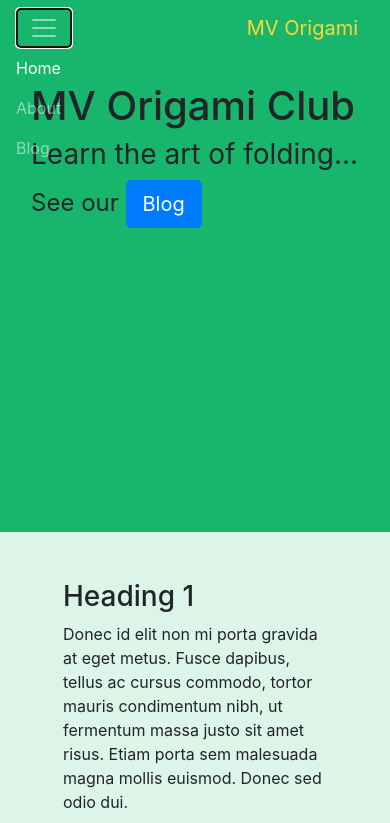
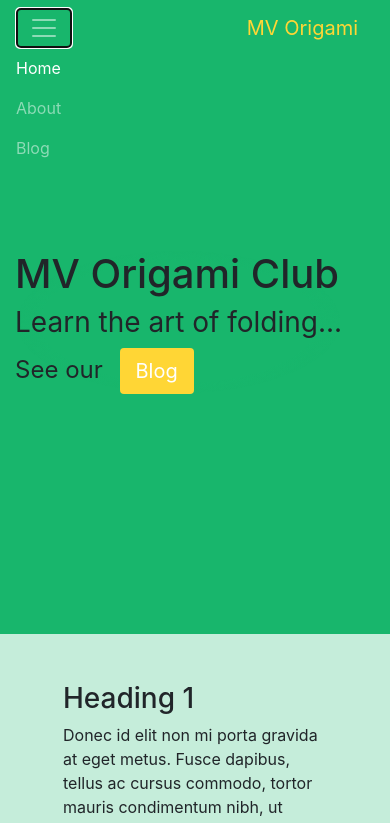
Before and after one commit to kirtan-shah/MVOrigamiClub, a plain HTML site: page index.html in a window 390 px wide. Both pictures are taken after a click on the button "Toggle navigation". Shown: the top 823 px of the page. Drawn offline with nearby package versions, Linux system fonts and the light colour scheme; a script that the page names is missing.

Commit message:
Add blog page, restyle jumbotron/colors.

```diff
--- /dev/null
+++ b/footer.html
@@ -0,0 +1,32 @@
+<footer>
+  <div class="container text-center">
+      <div class="row">
+          <div class="col-md-12">
+              <div class="block">
+                  <a class="logo" href="index.html">
+                      <h1>MV Origami Club</h1>
+                  </a>
+                  <ul class="menu">
+                      <li class="" style="text-decoration: underline;">
+                          <a href="index.html">HOME</a>
+                      </li>
+                      <li class="">
+                          <a href="about.html">ABOUT</a>
+                      </li>
+                      <li class="">
+                          <a href="resources.html">RESOURCES</a>
+                      </li>
+                      <li class="">
+                          <a href="contact.html">CONTACT</a>
+                      </li>
+                      <li class="">
+                          <a href="join.html">JOIN</a>
+                      </li>
+                  </ul>
+                  <p class="copyright-text">2019 © Monta Vista Origami Club</p>
+                  <p class="copyright-text">Made with <i class="fas fa-heart"></i>in Cupertino, CA</p>
+              </div>
+          </div>
+      </div>
+  </div>
+</footer>
--- a/index.html
+++ b/index.html
@@ -11,7 +11,7 @@
 
     <!-- Optional JavaScript -->
     <!-- jQuery first, then Popper.js, then Bootstrap JS -->
-    <script src="https://code.jquery.com/jquery-3.3.1.slim.min.js" integrity="sha384-q8i/X+965DzO0rT7abK41JStQIAqVgRVzpbzo5smXKp4YfRvH+8abtTE1Pi6jizo" crossorigin="anonymous"></script>
+    <script src="https://code.jquery.com/jquery-3.4.0.min.js" integrity="sha384-JUMjoW8OzDJw4oFpWIB2Bu/c6768ObEthBMVSiIx4ruBIEdyNSUQAjJNFqT5pnJ6" crossorigin="anonymous"></script>
     <script src="https://cdnjs.cloudflare.com/ajax/libs/popper.js/1.14.7/umd/popper.min.js" integrity="sha384-UO2eT0CpHqdSJQ6hJty5KVphtPhzWj9WO1clHTMGa3JDZwrnQq4sF86dIHNDz0W1" crossorigin="anonymous"></script>
     <script src="https://stackpath.bootstrapcdn.com/bootstrap/4.3.1/js/bootstrap.min.js"></script>
 
@@ -19,32 +19,14 @@
   </head>
   <body style="padding-top: 50px;">
 
-    <nav class="navbar navbar-expand-lg navbar-dark fixed-top nav-purple">
-        <button class="navbar-toggler navbar-toggler-right" type="button" data-toggle="collapse" data-target="#navbarsExampleDefault" aria-controls="navbarsExampleDefault" aria-expanded="false" aria-label="Toggle navigation">
-            <span class="navbar-toggler-icon"></span>
-        </button>
-        <a class="navbar-brand" href="#">MV Origami</a>
 
-        <div class="collapse navbar-collapse" id="navbarsExampleDefault">
-            <ul class="navbar-nav float-xl-right">
-                <li class="nav-item active">
-                    <a class="nav-link" href="#">Home <span class="sr-only">(current)</span></a>
-                </li>
-                <li class="nav-item">
-                    <a class="nav-link" href="#">About</a>
-                </li>
-                <li class="nav-item">
-                <a class="nav-link" href="#">Blog</a>
-                </li>
-            </ul>
-        </div>
-    </nav>
-
-    <div id="jumbotron-home" style="/*background-image: url('mv.jpg'); background-size: cover;*/ min-height: 450px;">
-        <div id="jumbo-text" class="container">
+    <div class="container" id="jumbotron-home">
+        <div class="jumbotron" id="jumbo-text">
+          <div id="jumbo-wrap">
             <h1>MV Origami Club</h1>
             <h3 style="font-weight: normal">Learn the art of folding...</h3>
-            <h4 style="font-weight: normal">See our <a  href="#" class="btn btn-primary btn-lg">Blog</a> </h4>
+            <h4 style="font-weight: normal">See our <a  href="blog/" id="blog-btn" class="btn-lg">Blog</a> </h4>
+          </div>
         </div>
     </div>
 
@@ -83,43 +65,25 @@
         </p>
     </div>
 
-    <footer>
-        <div class="container text-center">
-            <div class="row">
-                <div class="col-md-12">
-                    <div class="block">
-                        <a class="logo" href="index.html">
-                            <h1>MV Origami Club</h1>
-                        </a>
-                        <ul class="menu">
-                            <li class="" style="text-decoration: underline;">
-                                <a href="index.html">HOME</a>
-                            </li>
-                            <li class="">
-                                <a href="about.html">ABOUT</a>
-                            </li>
-                            <li class="">
-                                <a href="resources.html">RESOURCES</a>
-                            </li>
-                            <li class="">
-                                <a href="contact.html">CONTACT</a>
-                            </li>
-                            <li class="">
-                                <a href="join.html">JOIN</a>
-                            </li>
-                        </ul>
-                        <p class="copyright-text">2019 © Monta Vista Origami Club</p>
-                        <p class="copyright-text">Made with <i class="fas fa-heart"></i>in Cupertino, CA</p>
-                    </div>
-                </div>
-            </div>
-        </div>
-    </footer>
+    <div id="particles-js"></div>
 
-    <div id="particles-js" style="z-index:-1000; position: absolute; top: 0; left: 0; width: 100%; height: 100%;"></div>
+    <script src="template.js"></script>
+    <script>
 
+      function checkRepulse(p, pJS) {
+        let $box = $(".jumbotron > h1");
+        let cx = p.x - $box.position().left;
+        let cx2 = p.x - ($box.position().left + $box.width());
+        let cy = p.y - $box.position().top;
+        let cy2 = p.y - ($box.position().top + $box.height());
+        //console.log(cx, cy, cx2 - cx, cy2 - cy);
+        pJS.interactivity.mouse.pos_x = Math.abs(cx) < Math.abs(cx2) ? cx : cx2;
+        pJS.interactivity.mouse.pos_y = Math.abs(cy) < Math.abs(cy2) ? cy : cy2;
+        pJS.fn.modes.repulseParticle(p);
+      }
 
-    <script src="particles.js"></script>
+    </script>
+    <script src="particles-custom.js"></script>
     <script src="main.js"></script>
 
   </body>
--- a/main.css
+++ b/main.css
@@ -8,30 +8,57 @@ body {
 }
 
 #jumbotron-home {
-    background-color: #00000000;
-    padding: 2rem 1rem;
-    margin-bottom: 2rem;
-    border-radius: 0.3rem;
+    /*background-color: blue;
+    height: 500px;*/
+}
+#jumbo-text {
+  padding: 200px 0;
+  background: transparent;
+  display: inline-block;
+}
+#jumbo-wrap {
+  background: radial-gradient(ellipse, rgba(24,182,108,1) 60%, rgba(24,182,108,0) 70%);
 }
 
 #content-back {
   width: 100%;
   height: auto;
-  background-color: rgba(255, 255, 255, 0.85);
+  background-color: rgba(255, 255, 255, 0.75);
   padding: 3em;
 }
 
 #content {
+
+
+
 }
-/*
-footer {
-  position: absolute;
-  bottom: 0;
-  width: 100%;
-  height: 60px;
-  background: white;
+
+#blog-btn {
+  margin-left: .5em;
+  background: #ffd635;
+  color: white;
+  outline: none;
+  border: none;
+  display: inline-block;
+  font-weight: 400;
+  text-align: center;
+  vertical-align: middle;
+  line-height: 1.5;
+  border-radius: 0.25rem;
 }
-*/
+#blog-btn:hover {
+  color: #ffffff9f;
+  text-decoration: none;
+}
+
+#particles-js {
+    position: fixed;
+    top: 0;
+    left: 0;
+    z-index: -1000;
+    width: 100%;
+    height: 100%;
+}
 
 .menu {
     margin-top: 14px;
@@ -81,6 +108,9 @@ footer p.copyright-text a:hover {
 }
 
 .nav-purple {
+    position: absolute;
+    top: 0;
+    width: 100%;
     background-color: rgb(100, 40, 160, 0);
 }
 .nav-purple .navbar-brand {
--- a/nav.html
+++ b/nav.html
@@ -0,0 +1,20 @@
+  <nav class="navbar navbar-expand-lg navbar-dark nav-purple">
+      <button class="navbar-toggler navbar-toggler-right" type="button" data-toggle="collapse" data-target="#navbarsExampleDefault" aria-controls="navbarsExampleDefault" aria-expanded="false" aria-label="Toggle navigation">
+          <span class="navbar-toggler-icon"></span>
+      </button>
+      <a class="navbar-brand" href="/">MV Origami</a>
+
+      <div class="collapse navbar-collapse" id="navbarsExampleDefault">
+          <ul class="navbar-nav">
+              <li class="nav-item active">
+                  <a class="nav-link" href="#">Home</a>
+              </li>
+              <li class="nav-item">
+                  <a class="nav-link" href="#">About</a>
+              </li>
+              <li class="nav-item">
+              <a class="nav-link" href="#">Blog</a>
+              </li>
+          </ul>
+      </div>
+  </nav>
--- a/particles.js
+++ b/particles-custom.js
@@ -606,6 +606,12 @@ var pJS = function(tag_id, params){
         pJS.fn.modes.repulseParticle(p);
       }
 
+      /************ MY CUSTOM CODE *************************/
+
+      //checkRepulse(p, pJS);
+
+      /****************************************************/
+
       /* interaction auto between particles */
       if(pJS.particles.line_linked.enable || pJS.particles.move.attract.enable){
         for(var j = i + 1; j < pJS.particles.array.length; j++){
--- /dev/null
+++ b/template.js
@@ -0,0 +1,8 @@
+$(function(){
+  $.get("/nav.html", function(data) {
+    $("body").prepend(data);
+  });
+  $.get("/footer.html", function(data) {
+    $("body").append(data);
+  });
+});
```
Also changed, not shown: blog/index.html (+3 -57 lines).
